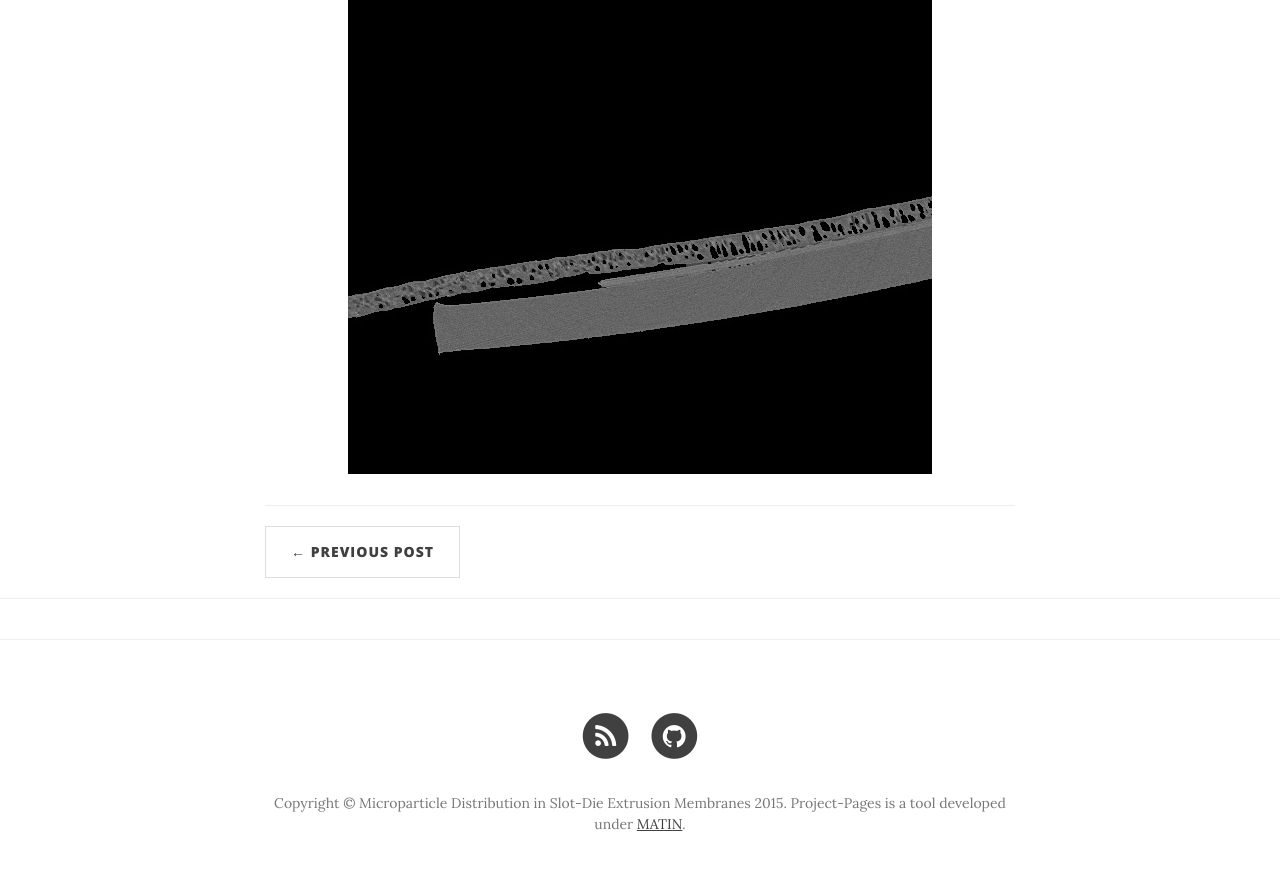
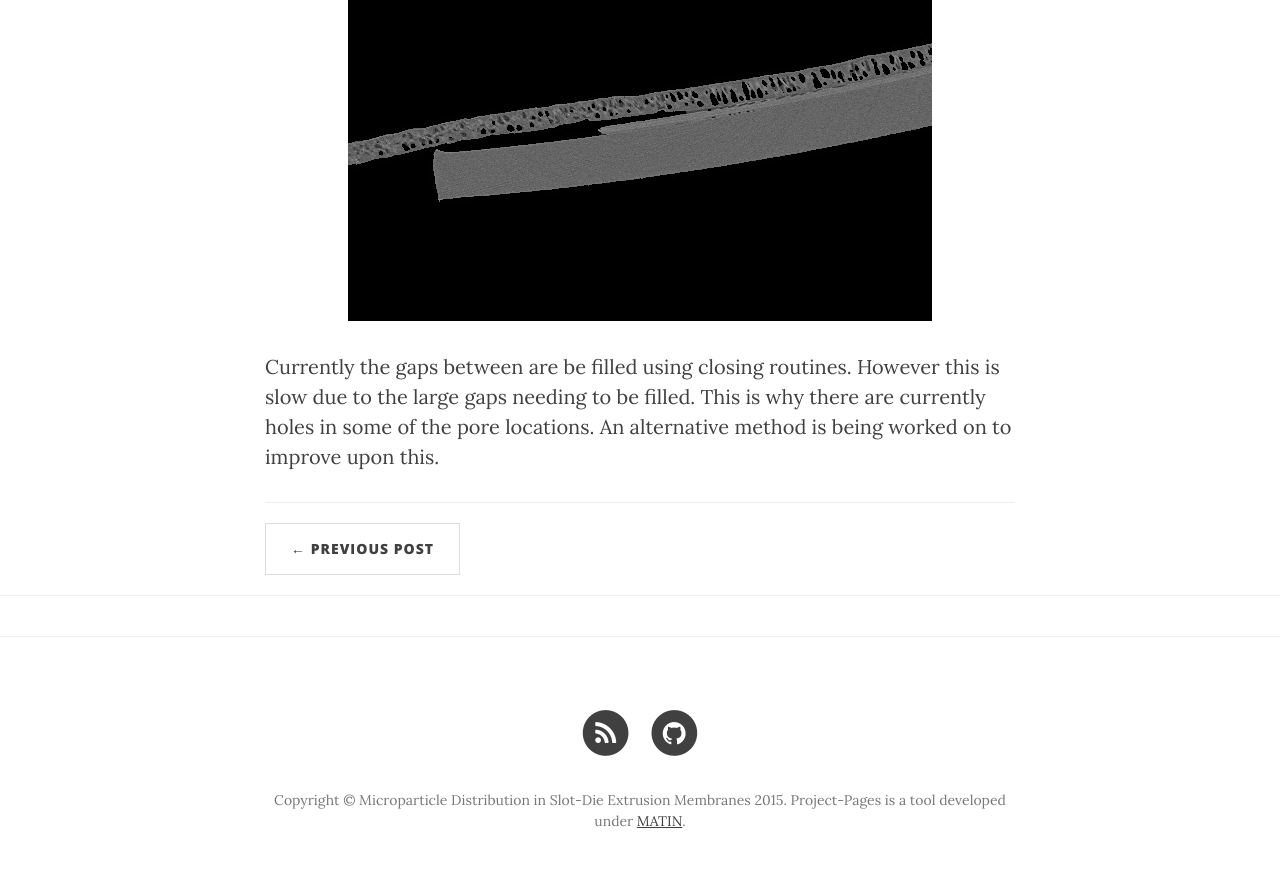
Before and after one commit to Materials-Informatics-Class-Fall2015/MIC-Microparticle-distribution, a Jekyll site: the page built from _posts/2015-10-30-Image Processing - Background Noise.md, in a window 1280 px wide and 900 px high, scrolled down 7257 px. Shown: the top 870 px of the window. Built offline with Jekyll 4.4.1, drawn with Linux system fonts in a browser that asks for light colours; nearby versions of some CDN libraries; comment, search, counter and statistics services are not loaded; some of the changed text lies outside the part shown.

Commit message:
Published with MATIN Flavored StackEdit

```diff
--- a/_posts/2015-10-30-Image Processing - Background Noise.md
+++ b/_posts/2015-10-30-Image Processing - Background Noise.md
@@ -50,11 +50,9 @@ The edges are now mostly confined to the solids (a few may be missed in space th
 
 ![Closed Image](https://github.com/Materials-Informatics-Class-Fall2015/MIC-Microparticle-distribution/blob/gh-pages/img/Image%20Processing/closed.jpg?raw=true)
 
-Currently the gaps between them are be filled using closing routines. However this is slow due to the large gaps needing to be filled and an alternative method is being worked on.
+Using the closed binary edge matrix the solid data is highlighted.
 
-Background Elimination
-----------------------
-
-Using the closed binary edge matrix the solid data is highlighted.
 ![Original](https://github.com/Materials-Informatics-Class-Fall2015/MIC-Microparticle-distribution/blob/gh-pages/img/Image%20Processing/contrast.jpg?raw=true)
 ![Masked Data](https://github.com/Materials-Informatics-Class-Fall2015/MIC-Microparticle-distribution/blob/gh-pages/img/Image%20Processing/contrastMasked.jpg?raw=true)
+
+Currently the gaps between are be filled using closing routines. However this is slow due to the large gaps needing to be filled. This is why there are currently holes in some of the pore locations. An alternative method is being worked on to improve upon this.
```
